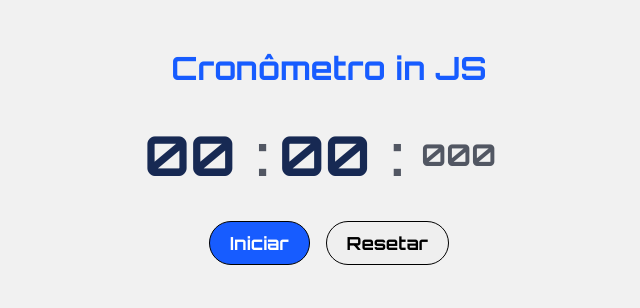
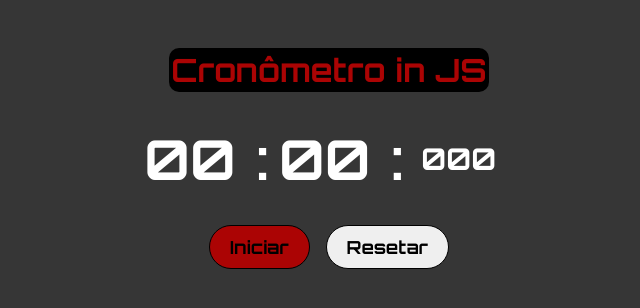
Before and after one commit to robertomoreira04/Cronometro, a plain HTML site: page index.html in a window 1280 px wide. Shown: the whole page, without its empty margins (311-951 px from the left). Drawn offline with Linux system fonts and the light colour scheme.

Commit message:
Update styles.css

```diff
--- a/css/styles.css
+++ b/css/styles.css
@@ -11,12 +11,15 @@
   align-items: center;
   gap: 2rem;
   padding-top: 3rem;
-  background-color: #f1f1f1;
+  background-color: rgba(0, 0, 0, 0.787);
   height: 100vh;
 }
 
 .container h1 {
-  color: #175cff;
+  color: #ab0404;
+  background-color: black;
+  padding: 2px;
+  border-radius: 10px;
 }
 
 .timer {
@@ -24,7 +27,7 @@
 
   font-size: 55px;
   font-weight: bold;
-  color: #333;
+  color: #ffffff;
 }
 
 .time {
@@ -32,18 +35,18 @@
   align-items: center;
   justify-content: center;
   margin-right: 10px;
-  color: #172953;
+  color: white;
   min-width: 90px;
 }
 
 .separator {
   padding: 0 10px;
-  color: #525763;
+  color: #ffffff;
 }
 
 #milliseconds {
   font-size: 30px;
-  color: #525763;
+  color: #ffffff;
 }
 
 .buttons {
@@ -66,8 +69,8 @@
 }
 
 #startBtn {
-  background-color: #175cff;
-  color: #fff;
+  background-color: #ab0404;
+  color: black;
 }
 
 #pauseBtn, #resumeBtn {
```
